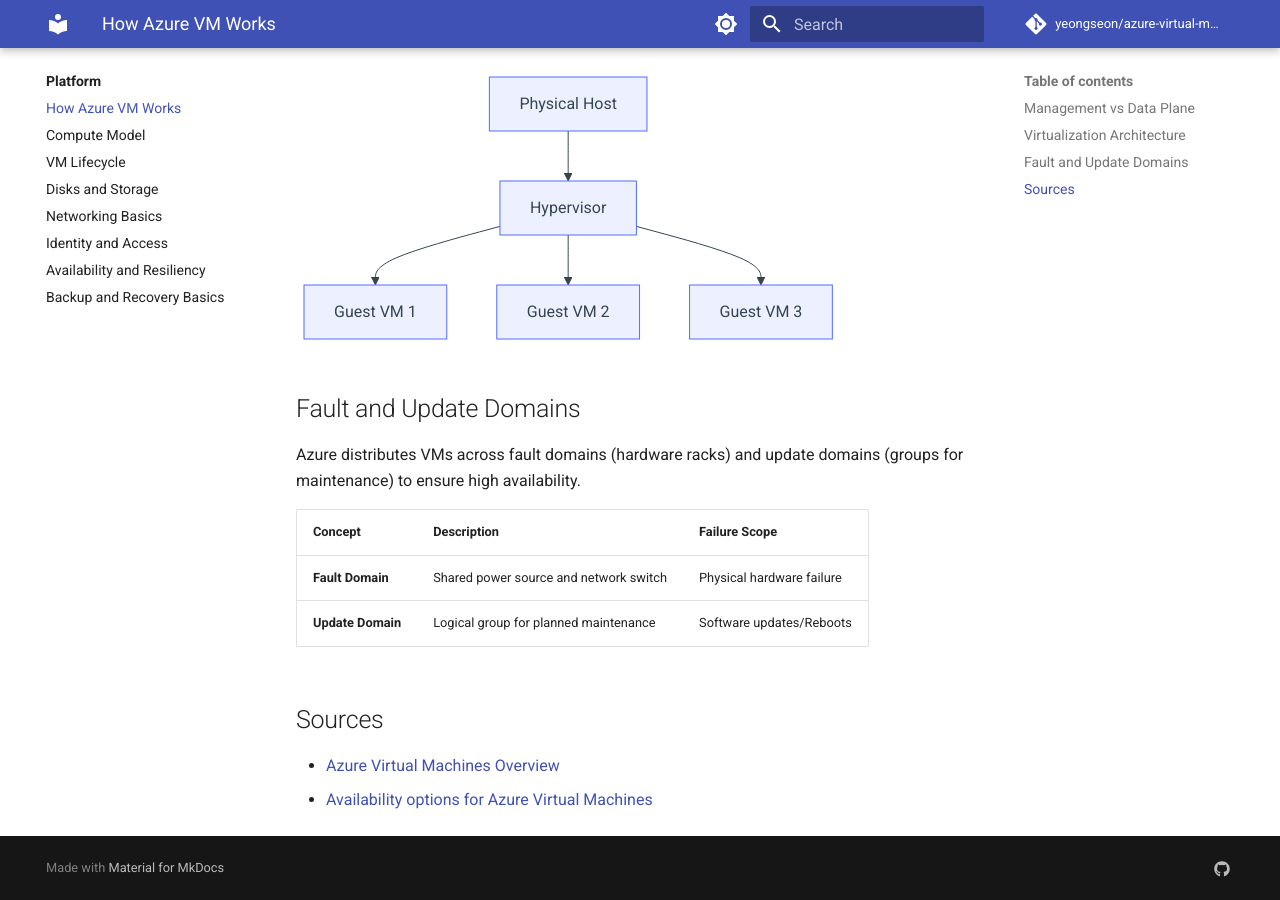
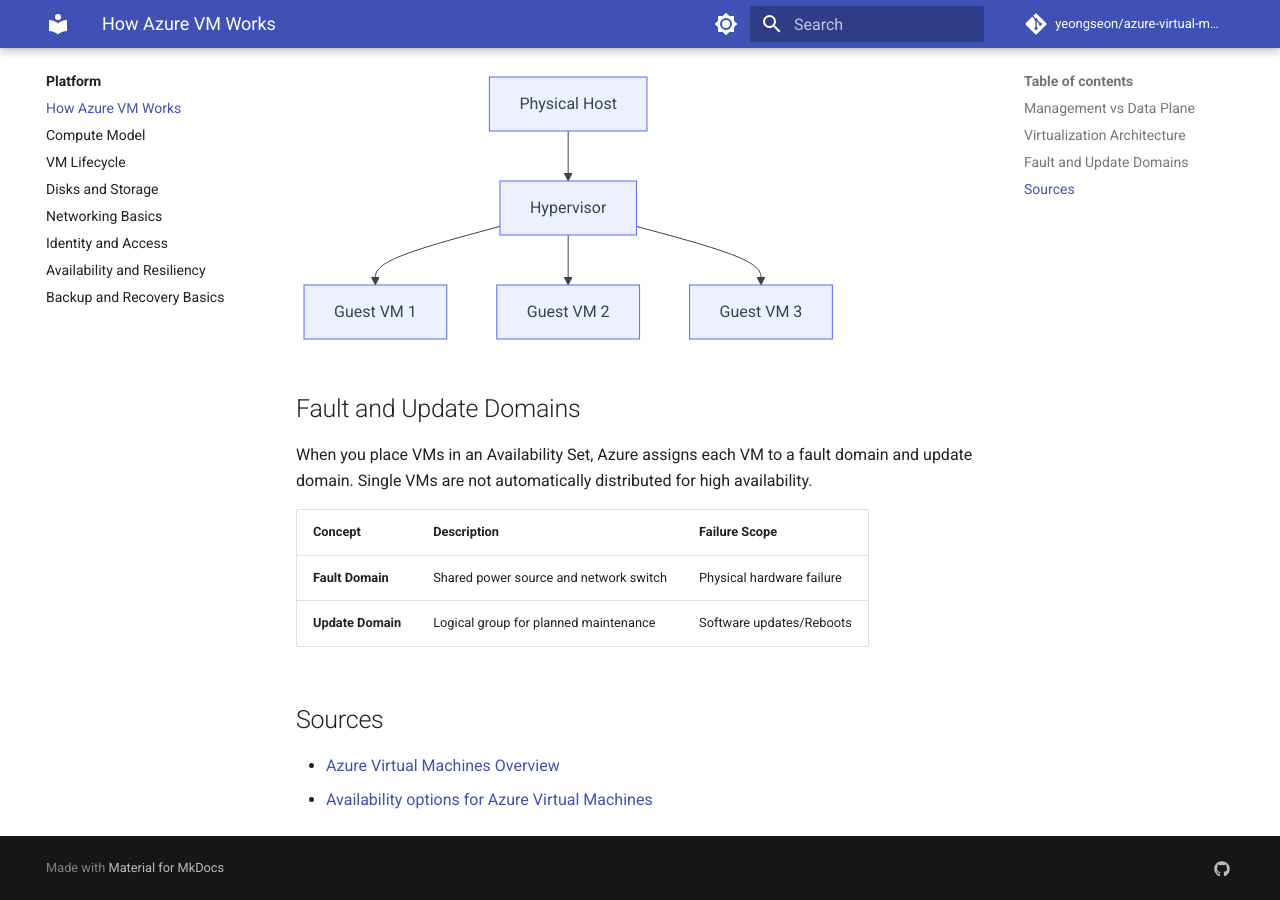
Before and after one commit to yeongseon/azure-virtual-machine-practical-guide, an MkDocs documentation site: the page built from docs/platform/how-azure-vm-works.md, in a window 1280 px wide and 900 px high, scrolled down 653 px. Built offline with MkDocs 1.6.1 and Material for MkDocs 9.7.7, drawn with Linux system fonts in a browser that asks for light colours; comment, search, counter and statistics services are not loaded.

Commit message:
fix: clarify Availability Set distribution and Serial Console prerequisites
- Availability Sets assign FD/UD; single VMs are not auto-distributed
- Serial Console requires password-authenticated user + VM Contributor access

```diff
--- a/docs/platform/how-azure-vm-works.md
+++ b/docs/platform/how-azure-vm-works.md
@@ -23,7 +23,7 @@ graph TD
 
 ## Fault and Update Domains
 
-Azure distributes VMs across fault domains (hardware racks) and update domains (groups for maintenance) to ensure high availability.
+When you place VMs in an Availability Set, Azure assigns each VM to a fault domain and update domain. Single VMs are not automatically distributed for high availability.
 
 | Concept | Description | Failure Scope |
 | :--- | :--- | :--- |
```
Also changed, not shown: docs/troubleshooting/boot-diagnostics-and-serial-console.md (+1 -1 lines).
